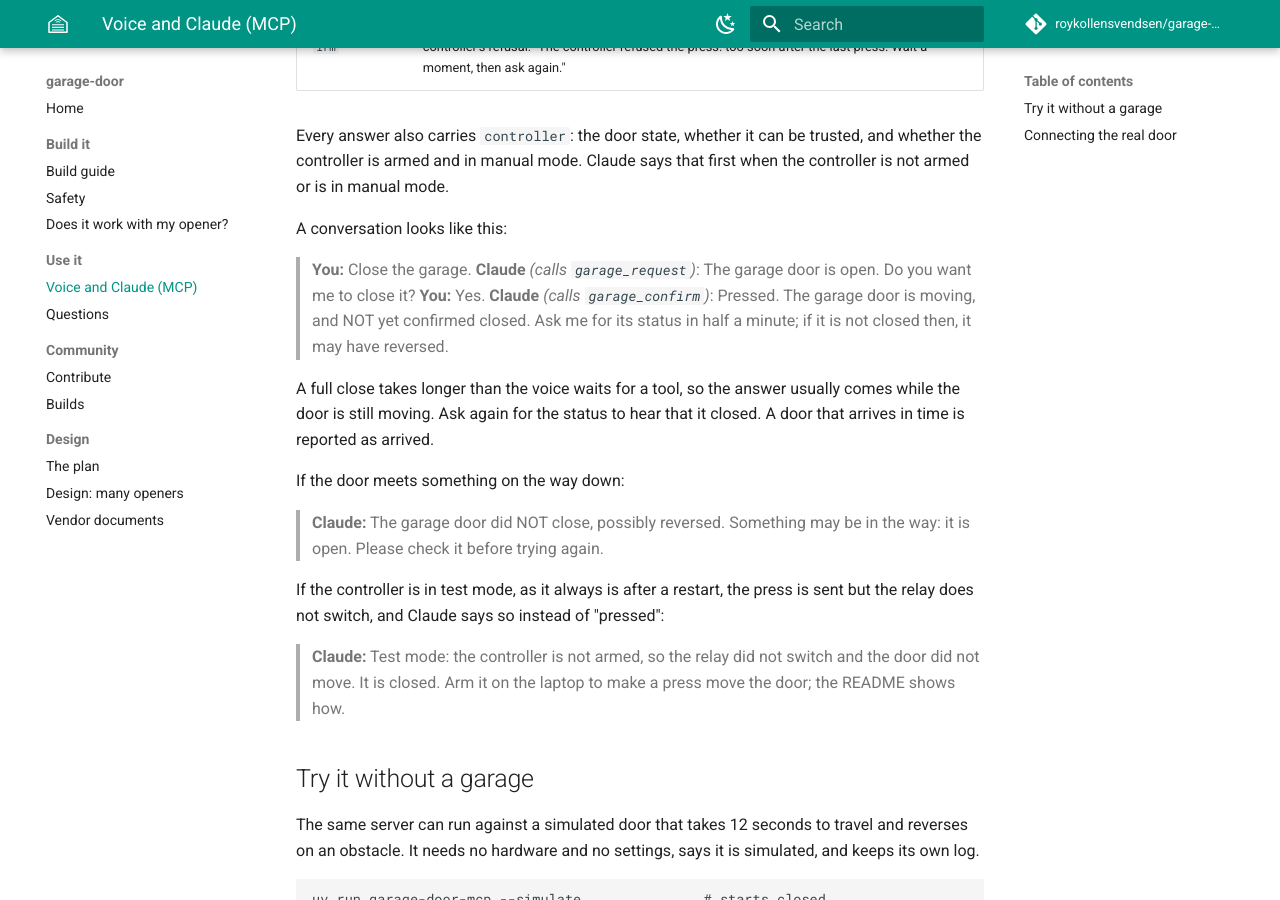
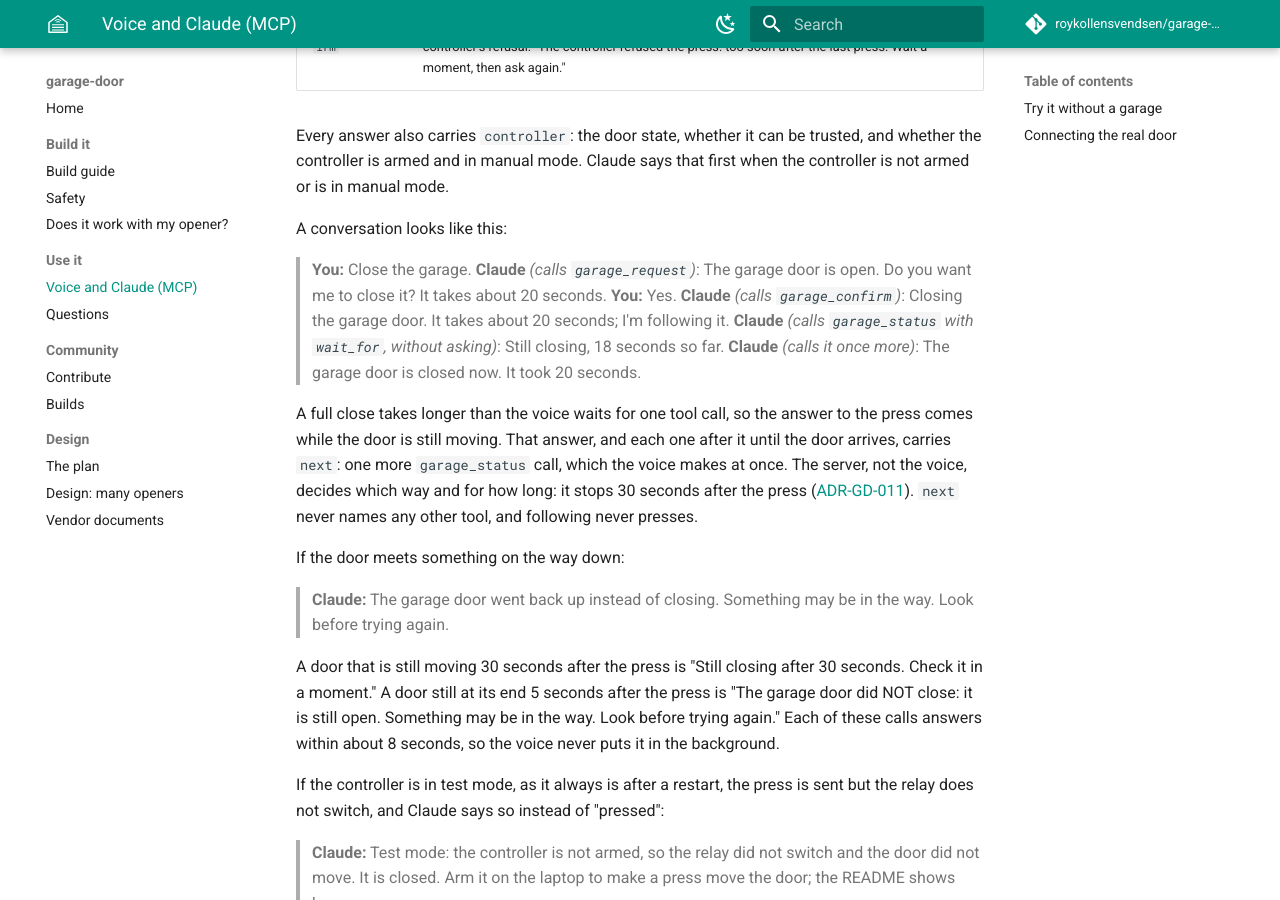
Before and after one commit to roykollensvendsen/garage-door, an MkDocs documentation site: the page built from docs/voice.md, in a window 1280 px wide and 900 px high, scrolled down 609 px. Built offline with MkDocs 1.6.1 and Material for MkDocs 9.7.7, drawn with Linux system fonts in a browser that asks for light colours; comment, search, counter and statistics services are not loaded.

Commit message:
docs: Accept ADR-GD-011 with the measured times and short calls
The owner measured the door on 20.11 and asked for these timeouts. The
record now gives 18.84 s open and 20.02 s close from the relay's click,
with 20 s in use each way and give-up at 30 s. It says that a door
still moving at the give-up time is said as still closing, not as a
failure. It also says that the press watches the door for 3 s and each
follow call for 5 s, since the voice puts calls of over about 10 s in
the background. The README, the voice page, the safety table and the
plan describe the follow-up calls instead of "not yet confirmed".

Co-Authored-By: Claude Opus 5.5 <noreply@anthropic.com>

```diff
--- a/docs/voice.md
+++ b/docs/voice.md
@@ -19,19 +19,30 @@ that first when the controller is not armed or is in manual mode.
 A conversation looks like this:
 
 > **You:** Close the garage.
-> **Claude** *(calls `garage_request`)*: The garage door is open. Do you want me to close it?
+> **Claude** *(calls `garage_request`)*: The garage door is open. Do you want me to close it? It takes about 20 seconds.
 > **You:** Yes.
-> **Claude** *(calls `garage_confirm`)*: Pressed. The garage door is moving, and NOT yet
-> confirmed closed. Ask me for its status in half a minute; if it is not closed then, it may have reversed.
+> **Claude** *(calls `garage_confirm`)*: Closing the garage door. It takes about 20 seconds; I'm following it.
+> **Claude** *(calls `garage_status` with `wait_for`, without asking)*: Still closing, 18 seconds so far.
+> **Claude** *(calls it once more)*: The garage door is closed now. It took 20 seconds.
 
-A full close takes longer than the voice waits for a tool, so the answer
-usually comes while the door is still moving. Ask again for the status to
-hear that it closed. A door that arrives in time is reported as arrived.
+A full close takes longer than the voice waits for one tool call, so the
+answer to the press comes while the door is still moving. That answer, and
+each one after it until the door arrives, carries `next`: one more
+`garage_status` call, which the voice makes at once. The server, not the
+voice, decides which way and for how long: it stops 30 seconds after the
+press ([ADR-GD-011](https://github.com/roykollensvendsen/garage-door/blob/main/decisions/ADR-GD-011-wait-for-the-door-to-arrive.md)).
+`next` never names any other tool, and following never presses.
 
 If the door meets something on the way down:
 
-> **Claude:** The garage door did NOT close, possibly reversed. Something may
-> be in the way: it is open. Please check it before trying again.
+> **Claude:** The garage door went back up instead of closing. Something may
+> be in the way. Look before trying again.
+
+A door that is still moving 30 seconds after the press is "Still closing
+after 30 seconds. Check it in a moment." A door still at its end 5 seconds
+after the press is "The garage door did NOT close: it is still open. Something
+may be in the way. Look before trying again." Each of these calls answers
+within about 8 seconds, so the voice never puts it in the background.
 
 If the controller is in test mode, as it always is after a restart, the
 press is sent but the relay does not switch, and Claude says so instead of
```
Also changed, not shown: README.md (+5 -4 lines), decisions/ADR-GD-011-wait-for-the-door-to-arrive.md (+54 -25 lines), docs/plan.md (+2 -2 lines), docs/safety.md (+1 -1 lines).
